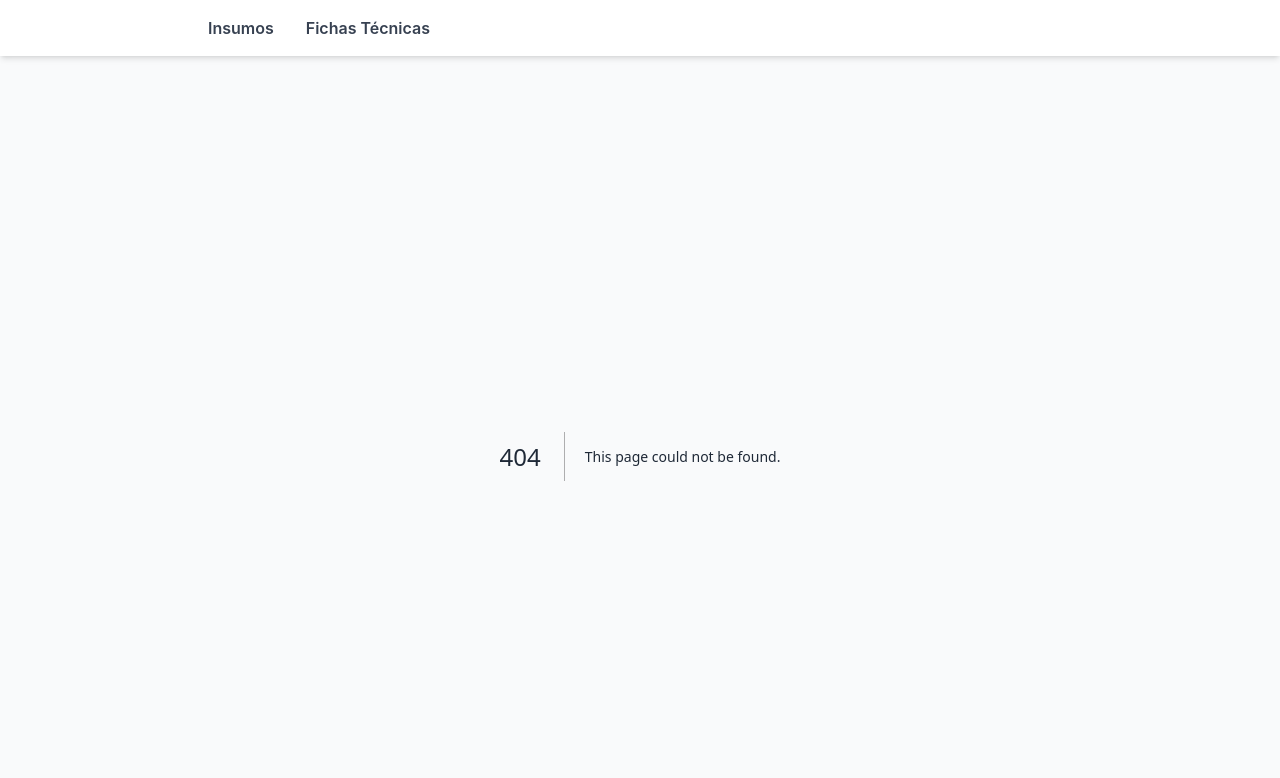
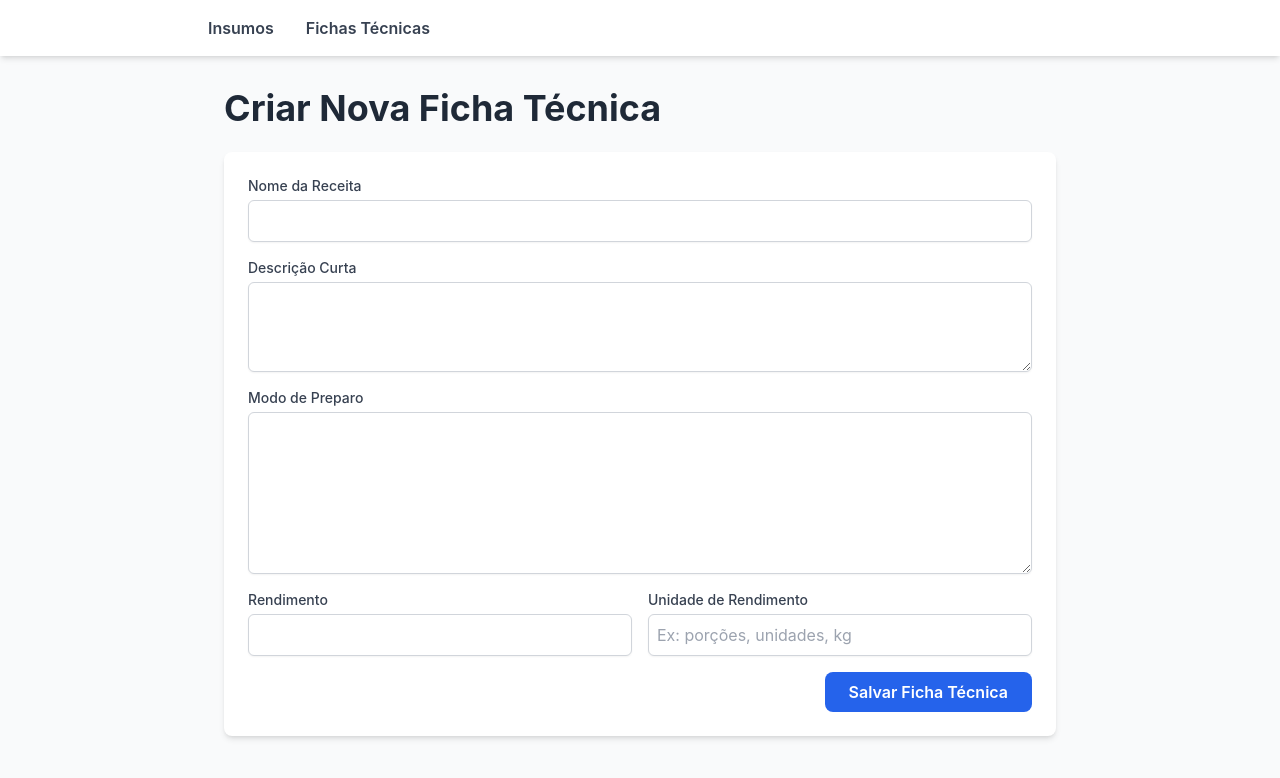
Before and after one commit to borgesr18/Mise, a Next.js app: page /recipes/new in a window 1280 px wide. Before the commit this address had no page. Shown: the top 778 px of the page. Built offline with nearby package versions, Linux system fonts and the light colour scheme.

Commit message:
Create page.tsx

```diff
--- /dev/null
+++ b/src/app/recipes/new/page.tsx
@@ -0,0 +1,90 @@
+// src/app/recipes/new/page.tsx
+
+"use client";
+
+import { useState } from 'react';
+import { useRouter } from 'next/navigation'; // Hook para navegação
+
+export default function NewRecipePage() {
+  const router = useRouter(); // Instancia o roteador
+  const [formData, setFormData] = useState({
+    name: '',
+    description: '',
+    method: '',
+    yield: '',
+    yieldUnit: '',
+  });
+  const [isLoading, setIsLoading] = useState(false);
+
+  const handleChange = (e: React.ChangeEvent<HTMLInputElement | HTMLTextAreaElement>) => {
+    const { name, value } = e.target;
+    setFormData((prev) => ({ ...prev, [name]: value }));
+  };
+
+  const handleSubmit = async (e: React.FormEvent) => {
+    e.preventDefault();
+    setIsLoading(true);
+
+    const body = {
+      ...formData,
+      yield: parseFloat(formData.yield) || 0,
+    };
+
+    try {
+      const response = await fetch('/api/recipes', {
+        method: 'POST',
+        headers: { 'Content-Type': 'application/json' },
+        body: JSON.stringify(body),
+      });
+
+      if (!response.ok) {
+        throw new Error('Falha ao criar a ficha técnica');
+      }
+
+      // Após o sucesso, redireciona o usuário para a página de listagem
+      router.push('/recipes');
+      router.refresh(); // Força a atualização dos dados na página de listagem
+    } catch (error) {
+      console.error(error);
+      alert('Ocorreu um erro ao salvar. Verifique o console.');
+    } finally {
+      setIsLoading(false);
+    }
+  };
+
+  return (
+    <div className="p-8 max-w-4xl mx-auto">
+      <h1 className="text-4xl font-bold mb-6 text-gray-800">Criar Nova Ficha Técnica</h1>
+
+      <form onSubmit={handleSubmit} className="p-6 bg-white rounded-lg shadow-md space-y-4">
+        <div>
+          <label htmlFor="name" className="block text-sm font-medium text-gray-700">Nome da Receita</label>
+          <input type="text" name="name" id="name" value={formData.name} onChange={handleChange} required className="mt-1 block w-full p-2 border border-gray-300 rounded-md shadow-sm focus:ring-blue-500 focus:border-blue-500" />
+        </div>
+        <div>
+          <label htmlFor="description" className="block text-sm font-medium text-gray-700">Descrição Curta</label>
+          <textarea name="description" id="description" value={formData.description} onChange={handleChange} rows={3} className="mt-1 block w-full p-2 border border-gray-300 rounded-md shadow-sm focus:ring-blue-500 focus:border-blue-500"></textarea>
+        </div>
+        <div>
+          <label htmlFor="method" className="block text-sm font-medium text-gray-700">Modo de Preparo</label>
+          <textarea name="method" id="method" value={formData.method} onChange={handleChange} rows={6} className="mt-1 block w-full p-2 border border-gray-300 rounded-md shadow-sm focus:ring-blue-500 focus:border-blue-500"></textarea>
+        </div>
+        <div className="flex gap-4">
+          <div className="flex-1">
+            <label htmlFor="yield" className="block text-sm font-medium text-gray-700">Rendimento</label>
+            <input type="number" name="yield" id="yield" value={formData.yield} onChange={handleChange} required className="mt-1 block w-full p-2 border border-gray-300 rounded-md shadow-sm focus:ring-blue-500 focus:border-blue-500" />
+          </div>
+          <div className="flex-1">
+            <label htmlFor="yieldUnit" className="block text-sm font-medium text-gray-700">Unidade de Rendimento</label>
+            <input type="text" name="yieldUnit" id="yieldUnit" value={formData.yieldUnit} onChange={handleChange} placeholder="Ex: porções, unidades, kg" required className="mt-1 block w-full p-2 border border-gray-300 rounded-md shadow-sm focus:ring-blue-500 focus:border-blue-500" />
+          </div>
+        </div>
+        <div className="flex justify-end">
+          <button type="submit" disabled={isLoading} className="bg-blue-600 text-white px-6 py-2 rounded-lg font-semibold hover:bg-blue-700 disabled:bg-gray-400">
+            {isLoading ? 'Salvando...' : 'Salvar Ficha Técnica'}
+          </button>
+        </div>
+      </form>
+    </div>
+  );
+}
```
